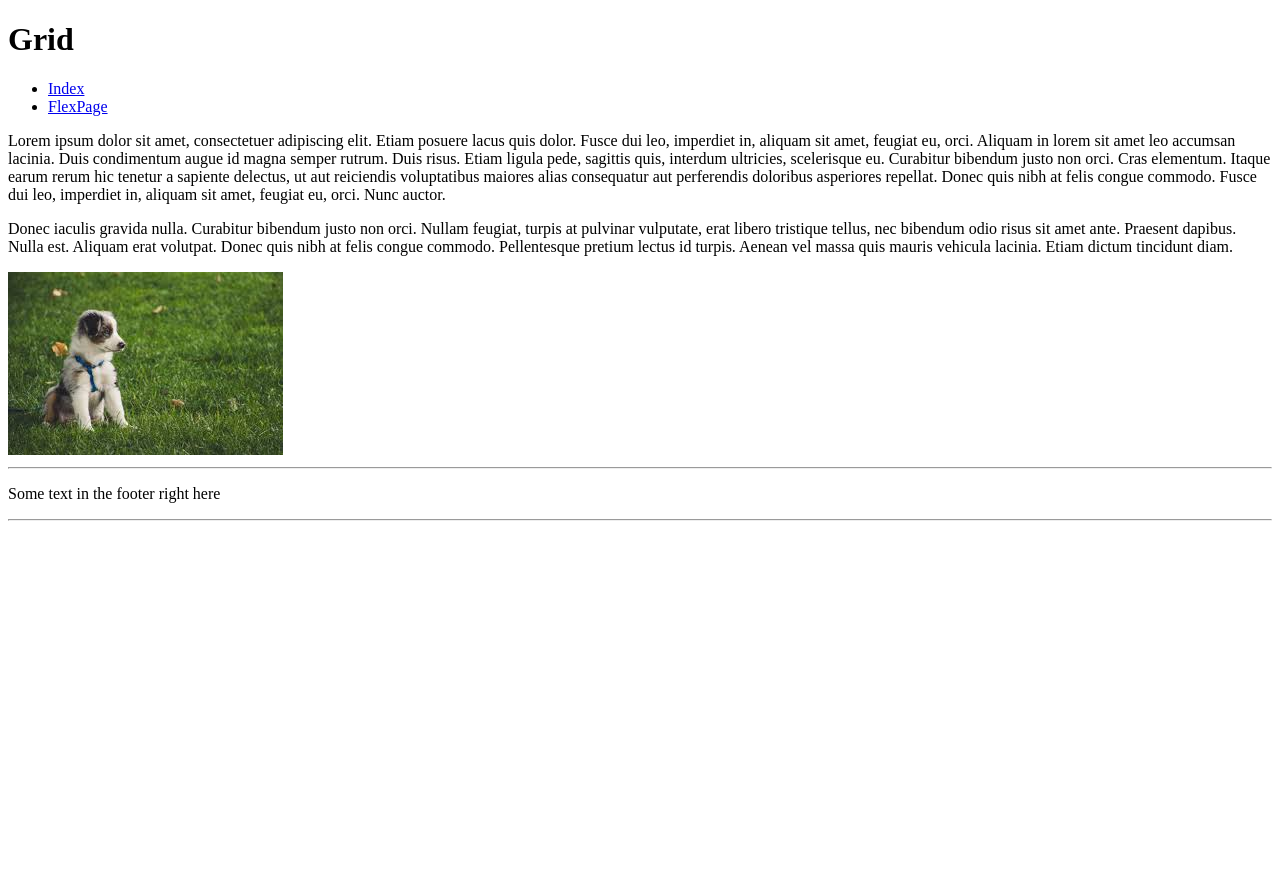
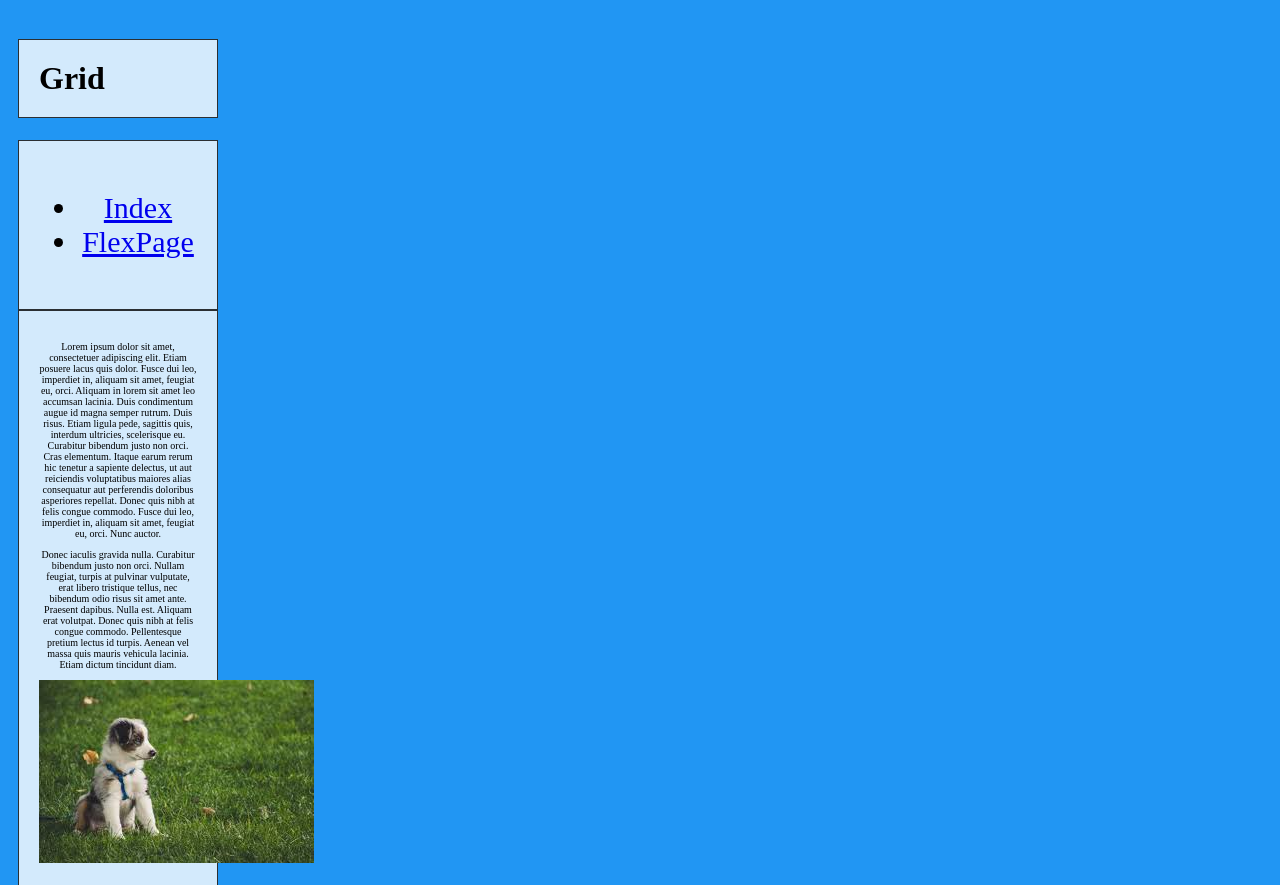
Before and after one commit to dantolas/WA_6.9.Flex-Grid, a plain HTML site: page gridPage.html in a window 1280 px wide. Shown: the top 885 px of the page. Before the commit the page ends 800 px from the top, so only its background shows below. Drawn offline with Linux system fonts and the light colour scheme.

Commit message:
Third commit- Work on grid page

```diff
--- a/gridPage.html
+++ b/gridPage.html
@@ -4,9 +4,10 @@
     <meta charset="UTF-8">
     <meta name="viewport" content="width=device-width, initial-scale=1.0">
     <title>Flex&Grid</title>
+    <link rel="stylesheet" href=" style.css">
     <link rel="icon" type="image/x-icon" href="images\favicon_io\favicon.ico">
 </head>
-<body>
+<body class="grid-container">
     <main>
         <h1>Grid</h1>
         <div class="navigation_box">
--- /dev/null
+++ b/style.css
@@ -0,0 +1,47 @@
+.grid-container {
+    display: grid;
+    grid-template-columns: 200px 200px 200px 200px;
+    grid-template-rows: auto;
+    grid-template-areas:
+    "title title title title"
+    "menu content content content"
+    "footer footer footer footer"
+    ;
+    gap: 10px;
+    background-color: #2196F3;
+    padding: 10px;
+  }
+
+  .navigation_box{
+    background-color: rgba(255, 255, 255, 0.8);
+    border: 1px solid rgba(0, 0, 0, 0.8);
+    padding: 20px;
+    font-size: 30px;
+    text-align: center;
+    grid-area: menu;
+  }
+
+  .content{
+    background-color: rgba(255, 255, 255, 0.8);
+    border: 1px solid rgba(0, 0, 0, 0.8);
+    padding: 20px;
+    font-size: 10px;
+    text-align: center;
+    grid-area: content;
+  }
+
+  footer{
+    background-color: rgba(255, 255, 255, 0.8);
+    border: 1px solid rgba(0, 0, 0, 0.8);
+    padding: 20px;
+    font-size: 15px;
+    grid-area: footer;
+  }
+
+  h1{
+    background-color: rgba(255, 255, 255, 0.8);
+    border: 1px solid rgba(0, 0, 0, 0.8);
+    padding: 20px;
+    grid-area:title;
+
+  }
```
